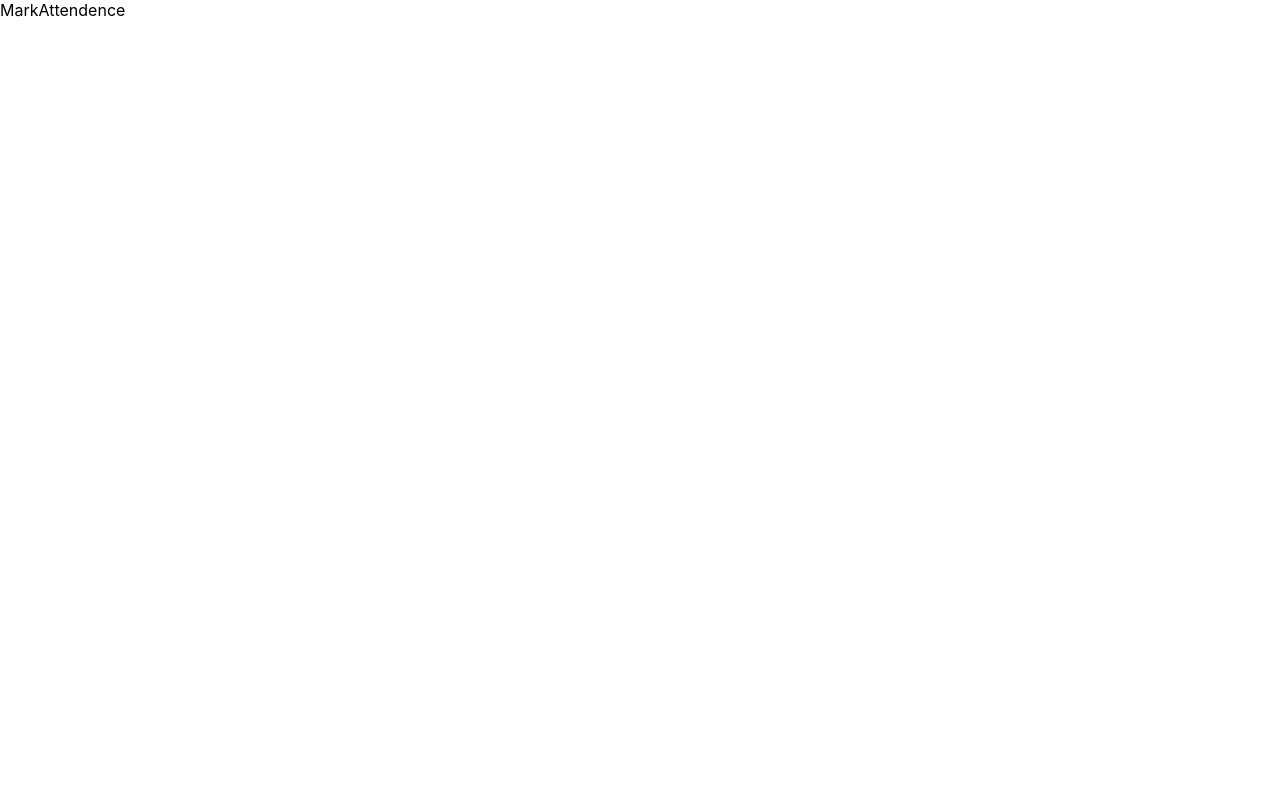
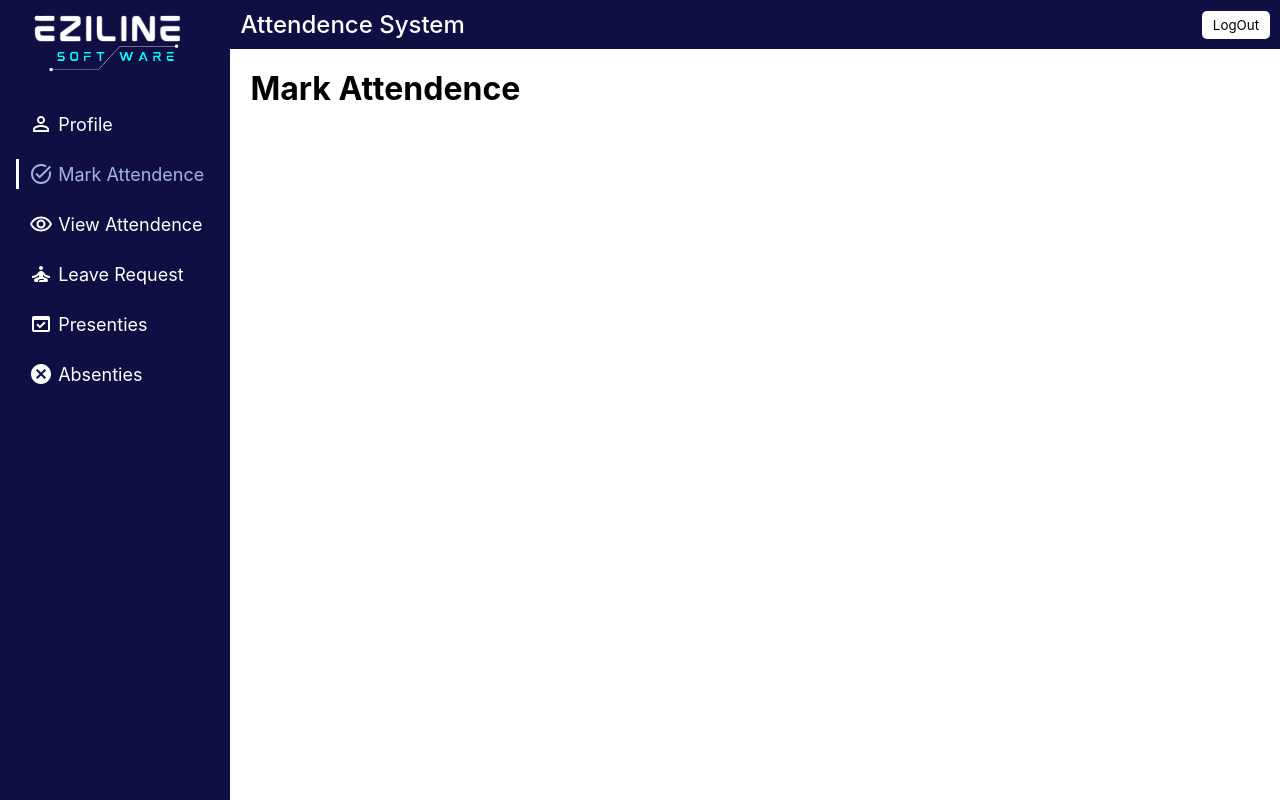
Before and after one commit to samiullah51/Eziline-Attendence-System, a React (Vite) app in the folder frontend/: page /markatt in a window 1280 px wide. Built offline with nearby package versions, Linux system fonts and the light colour scheme.

Commit message:
sidebar done

```diff
--- a/frontend/src/components/Sidebar/Sidebar.css
+++ b/frontend/src/components/Sidebar/Sidebar.css
@@ -11,9 +11,9 @@
 }
 .sidebar__header img{
     width: 100%;
+    margin-top: -22px;
 }
 .sidebar__links{
-    margin-top: 50px;
     display: flex;
     flex-direction: column;
 }
--- a/frontend/src/components/Sidebar/Sidebar.jsx
+++ b/frontend/src/components/Sidebar/Sidebar.jsx
@@ -1,17 +1,20 @@
 import React from "react";
 import "./Sidebar.css";
-import logo from "../../assets/R.png";
-import { NavLink } from "react-router-dom";
+import logo from "../../assets/logo.png";
+import { Link, NavLink } from "react-router-dom";
 import PersonOutlineIcon from "@mui/icons-material/PersonOutline";
 import TaskAltIcon from "@mui/icons-material/TaskAlt";
+import RemoveRedEyeOutlinedIcon from "@mui/icons-material/RemoveRedEyeOutlined";
+import SelfImprovementOutlinedIcon from "@mui/icons-material/SelfImprovementOutlined";
+import DomainVerificationIcon from "@mui/icons-material/DomainVerification";
+import CancelIcon from "@mui/icons-material/Cancel";
 function Sidebar() {
   return (
     <div className="sidebar">
       <div className="sidebar__header">
-        <img
-          src="https://th.bing.com/th/id/R.5dd7dc23816207e44166922b39ac6dd1?rik=r9w4i8BqwH9wyg&riu=http%3a%2f%2fwww.eziline.com%2fwp-content%2fuploads%2flogo.png&ehk=jb2o%2f0gxopNSoXhws0UiLtiMszursCkuueLLGLbK4b4%3d&risl=&pid=ImgRaw&r=0"
-          alt=""
-        />
+        <Link to="/">
+          <img src={logo} alt="" />
+        </Link>
       </div>
 
       {/* Sidebar Links */}
@@ -24,10 +27,22 @@ function Sidebar() {
           <TaskAltIcon />
           <span>Mark Attendence</span>
         </NavLink>
-        <NavLink to="/viewatt">View Attendence</NavLink>
-        <NavLink to="/leaverequest">Leave Request</NavLink>
-        <NavLink to="/presenties">Presenties</NavLink>
-        <NavLink to="/absenties">Absenties</NavLink>
+        <NavLink to="/veiwatt">
+          <RemoveRedEyeOutlinedIcon />
+          <span>View Attendence</span>
+        </NavLink>
+        <NavLink to="/leaverequest">
+          <SelfImprovementOutlinedIcon />
+          <span>Leave Request</span>
+        </NavLink>
+        <NavLink to="/presenties">
+          <DomainVerificationIcon />
+          <span>Presenties</span>
+        </NavLink>
+        <NavLink to="/absenties">
+          <CancelIcon />
+          <span>Absenties</span>
+        </NavLink>
       </div>
     </div>
   );
--- a/frontend/src/pages/Absenties/Absenties.jsx
+++ b/frontend/src/pages/Absenties/Absenties.jsx
@@ -1,7 +1,19 @@
 import React from "react";
+import Sidebar from "../../components/Sidebar/Sidebar";
+import Navbar from "../../components/Navbar/Navbar";
 
 function Absenties() {
-  return <div>Absenties</div>;
+  return (
+    <div className="home__page">
+      <Sidebar />
+      <div className="home__contents">
+        <Navbar />
+        <div className="contents">
+          <h1>Absenties</h1>
+        </div>
+      </div>
+    </div>
+  );
 }
 
 export default Absenties;
--- a/frontend/src/pages/HomePage/HomePage.jsx
+++ b/frontend/src/pages/HomePage/HomePage.jsx
@@ -9,7 +9,7 @@ function HomePage() {
       <div className="home__contents">
         <Navbar />
         <div className="contents">
-          <h1>hellow orld</h1>
+          <h1>hellowss orld</h1>
         </div>
       </div>
     </div>
--- a/frontend/src/pages/LeaveRequest/LeaveRequest.jsx
+++ b/frontend/src/pages/LeaveRequest/LeaveRequest.jsx
@@ -1,7 +1,19 @@
 import React from "react";
+import Sidebar from "../../components/Sidebar/Sidebar";
+import Navbar from "../../components/Navbar/Navbar";
 
 function LeaveRequest() {
-  return <div>LeaveRequest</div>;
+  return (
+    <div className="home__page">
+      <Sidebar />
+      <div className="home__contents">
+        <Navbar />
+        <div className="contents">
+          <h1>Leave Request</h1>
+        </div>
+      </div>
+    </div>
+  );
 }
 
 export default LeaveRequest;
--- a/frontend/src/pages/MarkAttendence/MarkAttendence.jsx
+++ b/frontend/src/pages/MarkAttendence/MarkAttendence.jsx
@@ -1,7 +1,19 @@
 import React from "react";
+import Navbar from "../../components/Navbar/Navbar";
+import Sidebar from "../../components/Sidebar/Sidebar";
 
 function MarkAttendence() {
-  return <div>MarkAttendence</div>;
+  return (
+    <div className="home__page">
+      <Sidebar />
+      <div className="home__contents">
+        <Navbar />
+        <div className="contents">
+          <h1>Mark Attendence</h1>
+        </div>
+      </div>
+    </div>
+  );
 }
 
 export default MarkAttendence;
--- a/frontend/src/pages/Presenties/Presenties.jsx
+++ b/frontend/src/pages/Presenties/Presenties.jsx
@@ -1,7 +1,19 @@
 import React from "react";
+import Sidebar from "../../components/Sidebar/Sidebar";
+import Navbar from "../../components/Navbar/Navbar";
 
 function Presenties() {
-  return <div>Presenties</div>;
+  return (
+    <div className="home__page">
+      <Sidebar />
+      <div className="home__contents">
+        <Navbar />
+        <div className="contents">
+          <h1>presenties</h1>
+        </div>
+      </div>
+    </div>
+  );
 }
 
 export default Presenties;
--- a/frontend/src/pages/ViewAttendence/ViewAttendence.jsx
+++ b/frontend/src/pages/ViewAttendence/ViewAttendence.jsx
@@ -1,7 +1,19 @@
 import React from "react";
+import Sidebar from "../../components/Sidebar/Sidebar";
+import Navbar from "../../components/Navbar/Navbar";
 
 function ViewAttendence() {
-  return <div>ViewAttendence</div>;
+  return (
+    <div className="home__page">
+      <Sidebar />
+      <div className="home__contents">
+        <Navbar />
+        <div className="contents">
+          <h1>View Attendence</h1>
+        </div>
+      </div>
+    </div>
+  );
 }
 
 export default ViewAttendence;
```
Also changed, not shown: frontend/src/pages/MarkAttendence/ProfilePage.jsx (deleted, +0 -7 lines), frontend/src/assets/logo.png (added).
